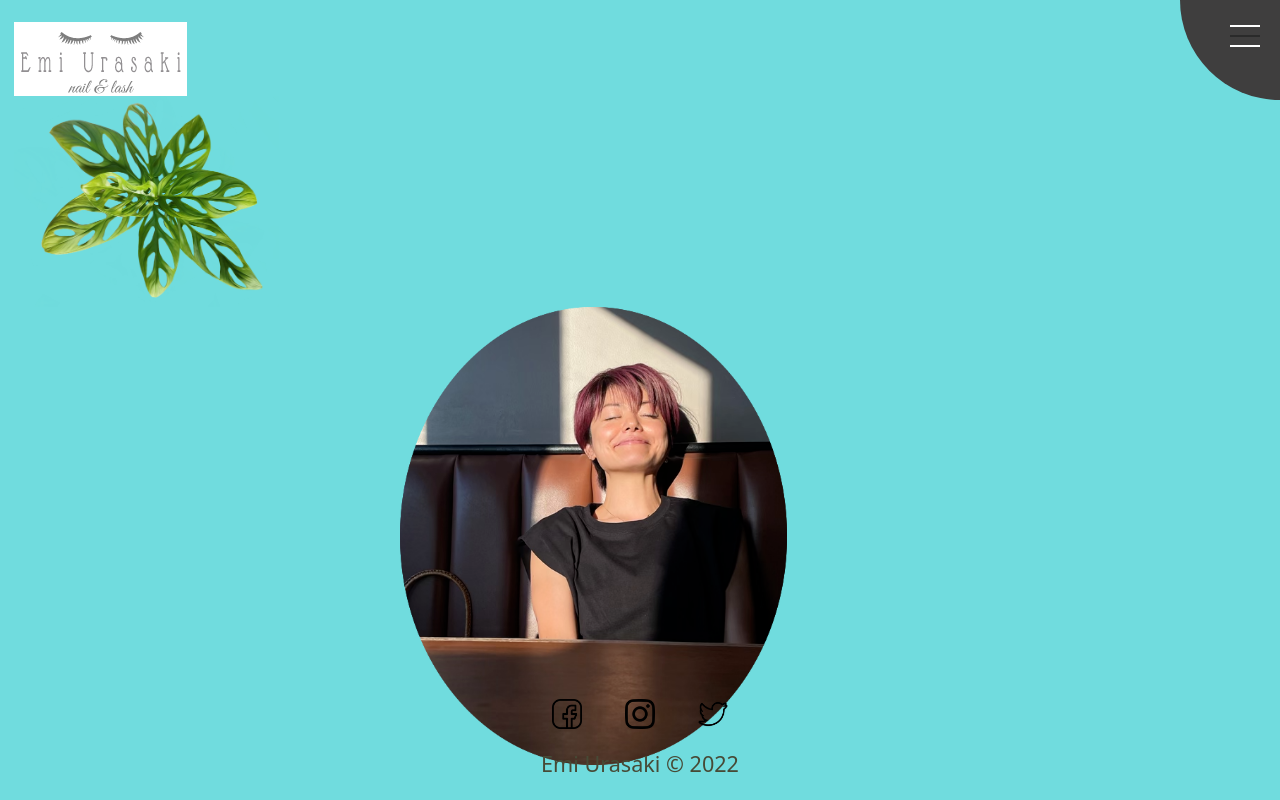
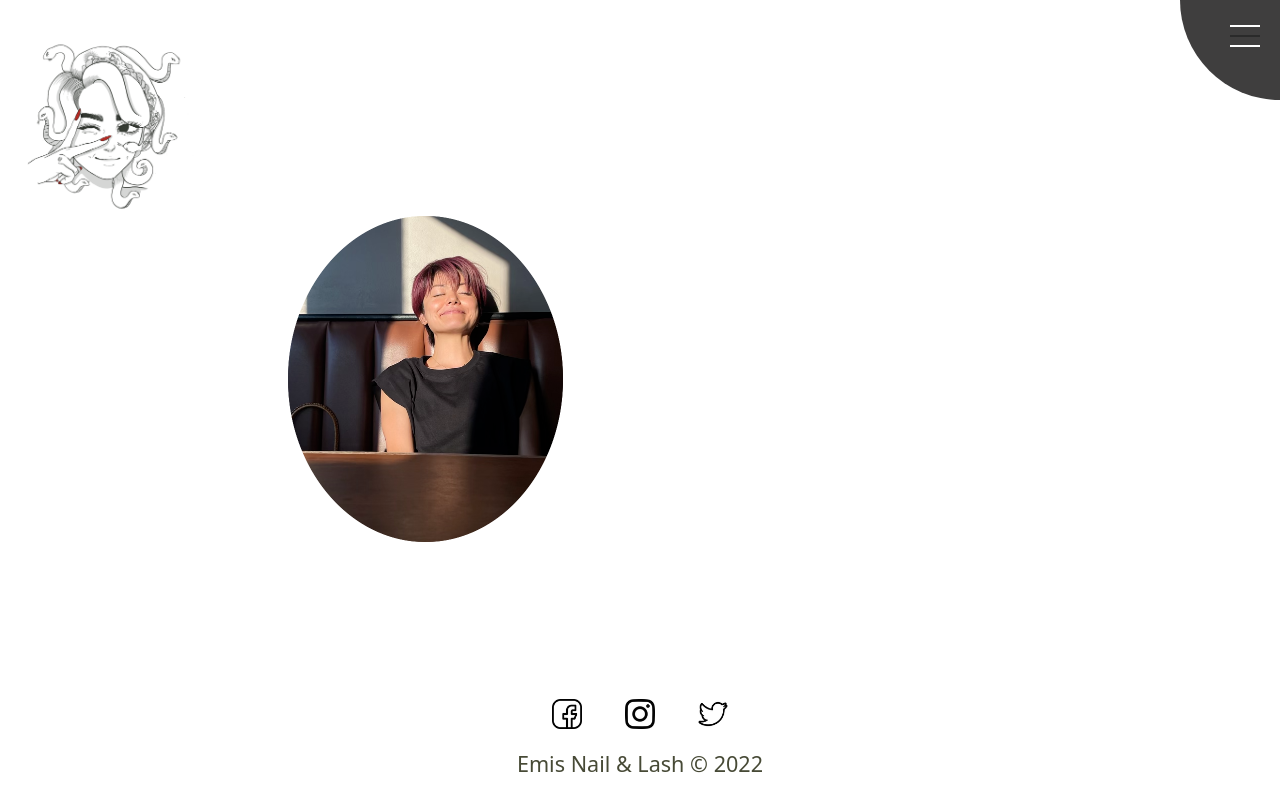
Before and after one commit to haejinyi0183/emis-sketchbook, a React (Create React App) app: page / in a window 1280 px wide. Shown: the top 800 px of the page. Built offline with nearby package versions, Linux system fonts and the light colour scheme.

Commit message:
add logo/position

```diff
--- a/src/App.css
+++ b/src/App.css
@@ -6,7 +6,7 @@ html {
   font-size: 18px;
   font-family: 'Montserrat', sans-serif;
   max-width: 100vh;
-  background-color: #70dcde;
+  background-color: #ffffff;
   z-index: 99;
  }
 
@@ -24,7 +24,7 @@ body {
 }
 
 .container {
-  background-color: #70dcde;
+  background-color: #ffffff;
 }
 
 .emiPic {
--- a/src/components/Footer.jsx
+++ b/src/components/Footer.jsx
@@ -19,7 +19,7 @@ const Footer = () => {
         <img src={twitterLogo} alt="twitter icon" width="30px" />
       </a>
 
-      <p className="copyright mt-3">Emi Urasaki &copy; {getYear}</p>
+      <p className="copyright mt-3">Emis Nail & Lash &copy; {getYear}</p>
     </footer>
   );
 };
--- a/src/components/Nav.jsx
+++ b/src/components/Nav.jsx
@@ -1,10 +1,10 @@
-import companyLogo from '../images/companyLogo.png'
+import emiLogo from '../images/emiLogo.png'
 
 const Nav = () => {
   return (
 
       <header>
-        <img href="/" src={companyLogo} className="companyName" alt='company logo' />
+        <img href="/" width='30%' src={emiLogo} className="companyName" alt='company logo' />
         <label>
           <input type="checkbox" />
           <span className="menu">
--- a/src/pages/home.js
+++ b/src/pages/home.js
@@ -1,6 +1,5 @@
 import Nav from "../components/Nav";
 import Footer from "../components/Footer";
-import leaf from "../images/leaf.png";
 import emiPic from "../images/emi.png";
 
 const Home = () => {
@@ -8,7 +7,6 @@ const Home = () => {
     <div>
       <Nav />
      <div className="imageContainer">
-      <img className='leafBK' src={leaf} alt="monstera plant" />
       <img className="emiPic" src={emiPic} alt="Emi" />
       </div>
       <Footer />
```
Also changed, not shown: src/images/companyLogo.png (deleted), src/images/emiLogo.png (added).
